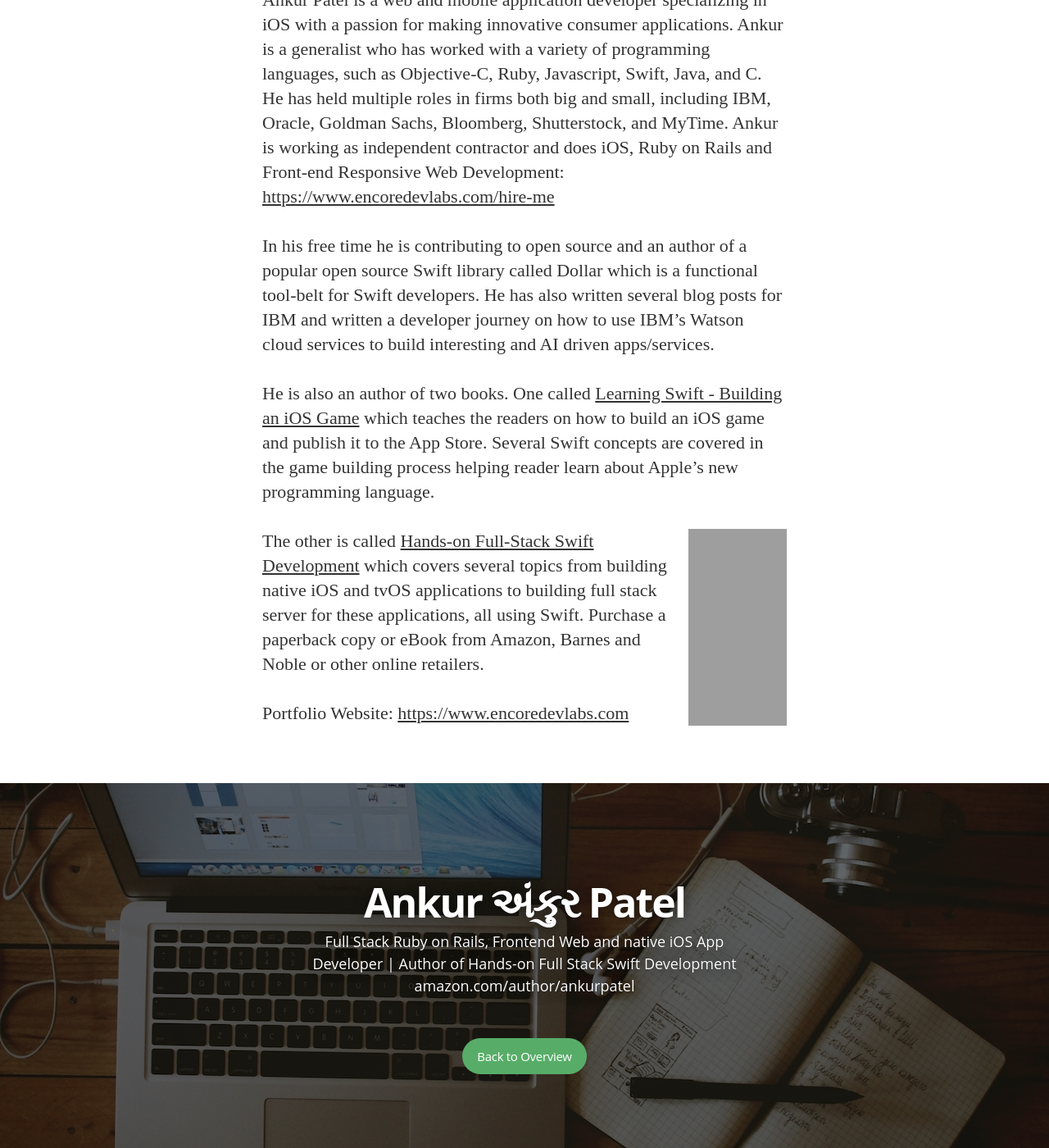
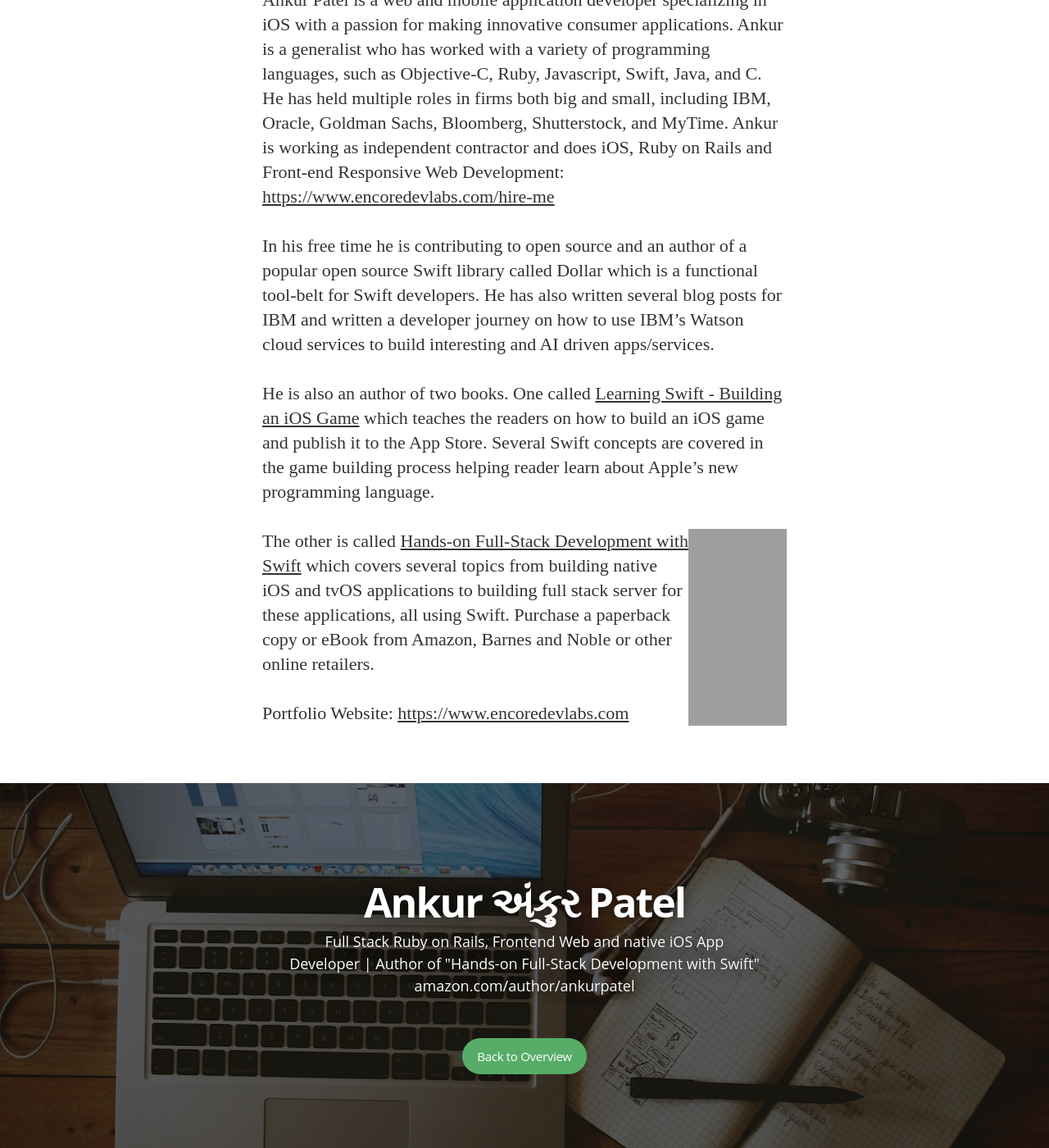
Before and after one commit to EncoreDevLabs/blog, a Jekyll site: the page built from about.md, in a window 1280 px wide and 1400 px high, scrolled down 272 px. Shown: the whole window at 82% size. Built offline with Jekyll 4.4.1, drawn with Linux system fonts in a browser that asks for light colours; nearby versions of some CDN libraries; some web fonts are replaced; grey boxes are pictures that could not be loaded.

Commit message:
Updating blog

```diff
--- a/_config.yml
+++ b/_config.yml
@@ -6,7 +6,7 @@ gems:
 # Site settings
 title: "Ankur અંકુર Patel"
 description: > # this means to ignore newlines until "email:"
-  Full Stack Ruby on Rails, Frontend Web and native iOS App Developer | Author of Hands-on Full Stack Swift Development amazon.com/author/ankurpatel
+  Full Stack Ruby on Rails, Frontend Web and native iOS App Developer | Author of "Hands-on Full-Stack Development with Swift" amazon.com/author/ankurpatel
 
 email: ankur.patel@ymail.com
 #blog logo
--- a/_includes/footer.html
+++ b/_includes/footer.html
@@ -7,7 +7,7 @@
       <iframe style="width:120px;height:240px;" marginwidth="0" marginheight="0" scrolling="no" frameborder="0" src="//ws-na.amazon-adsystem.com/widgets/q?ServiceVersion=20070822&OneJS=1&Operation=GetAdHtml&MarketPlace=US&source=ac&ref=tf_til&ad_type=product_link&tracking_id=encoredevlabs-20&marketplace=amazon&region=US&placement=1788625242&asins=1788625242&linkId=7fff8e7cc583a87161b04f52ba9c540c&show_border=false&link_opens_in_new_window=true&price_color=333333&title_color=0066c0&bg_color="></iframe>
     </p>
     <p>If you like my blog, please &nbsp;<a class="subscribe" href="{{ "/feed.xml" | prepend: site.baseurl }}"> <span class="tooltip"> <i class="fa fa-rss"></i> Subscribe to the RSS Feed</span></a></p>
-    <p>You might also enjoy reading my book called <a href="https://books.google.com/books?id=2ZlUDwAAQBAJ" target="_blank">Hands-on Full-stack Swift Development</a>. Purchase a paperback copy or eBook from Amazon, Barnes and Noble or other online retailers.</p>
+    <p>You might also enjoy reading my book called <a href="https://books.google.com/books?id=2ZlUDwAAQBAJ" target="_blank">Hands-on Full-Stack Development with Swift</a>. Purchase a paperback copy or eBook from Amazon, Barnes and Noble or other online retailers.</p>
   </div>
 </footer>
 
--- a/about.md
+++ b/about.md
@@ -12,6 +12,6 @@ He is also an author of two books. One called [Learning Swift - Building an iOS
 
 <iframe style="float:right; width:120px;height:240px;" marginwidth="0" marginheight="0" scrolling="no" frameborder="0" src="//ws-na.amazon-adsystem.com/widgets/q?ServiceVersion=20070822&OneJS=1&Operation=GetAdHtml&MarketPlace=US&source=ac&ref=tf_til&ad_type=product_link&tracking_id=encoredevlabs-20&marketplace=amazon&region=US&placement=1788625242&asins=1788625242&linkId=7fff8e7cc583a87161b04f52ba9c540c&show_border=false&link_opens_in_new_window=true&price_color=333333&title_color=0066c0&bg_color="></iframe>
 
-The other is called [Hands-on Full-Stack Swift Development](https://books.google.com/books?id=2ZlUDwAAQBAJ) which covers several topics from building native iOS and tvOS applications to building full stack server for these applications, all using Swift. Purchase a paperback copy or eBook from Amazon, Barnes and Noble or other online retailers.
+The other is called [Hands-on Full-Stack Development with Swift](https://books.google.com/books?id=2ZlUDwAAQBAJ) which covers several topics from building native iOS and tvOS applications to building full stack server for these applications, all using Swift. Purchase a paperback copy or eBook from Amazon, Barnes and Noble or other online retailers.
 
 Portfolio Website: [https://www.encoredevlabs.com](https://www.encoredevlabs.com)
```
